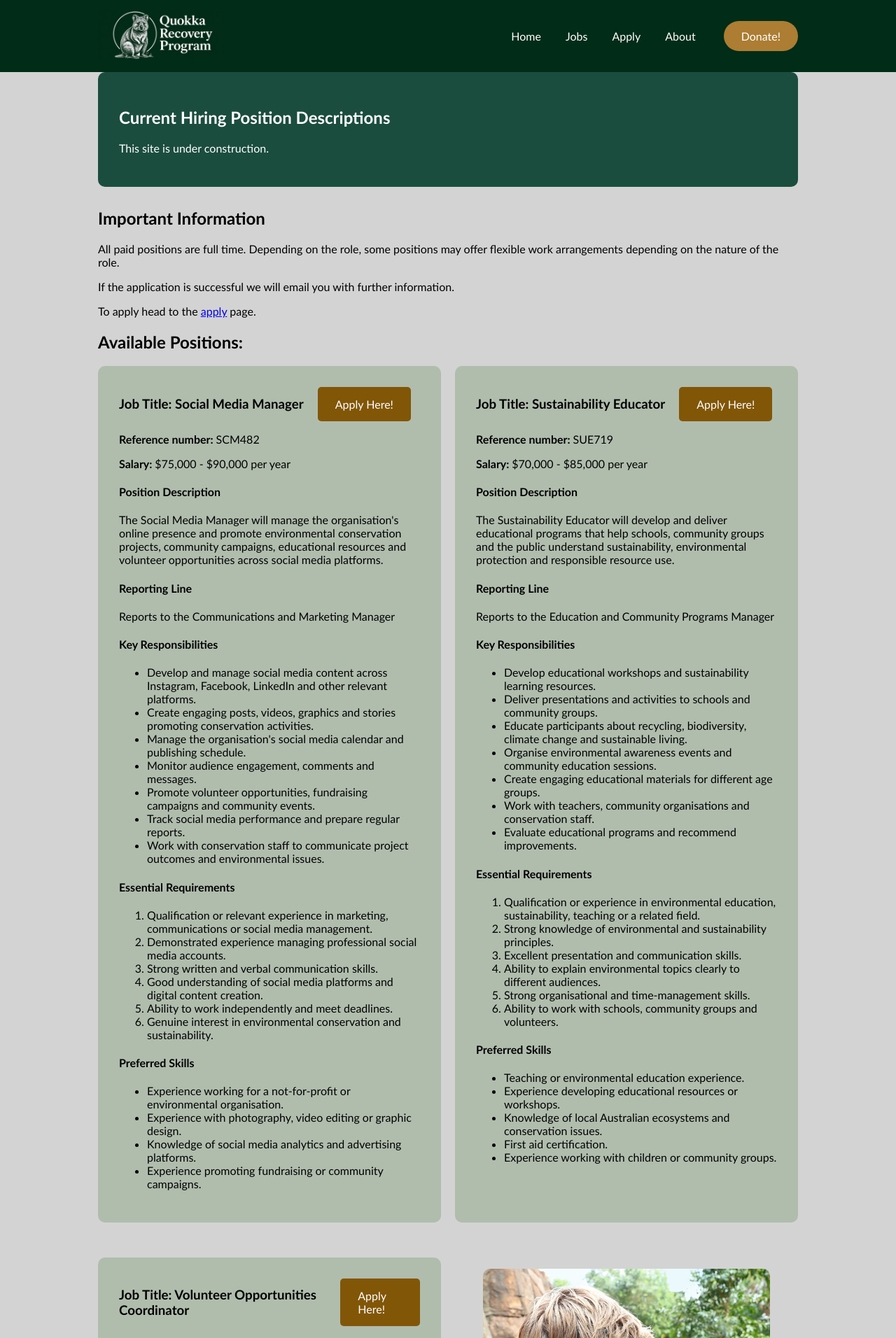
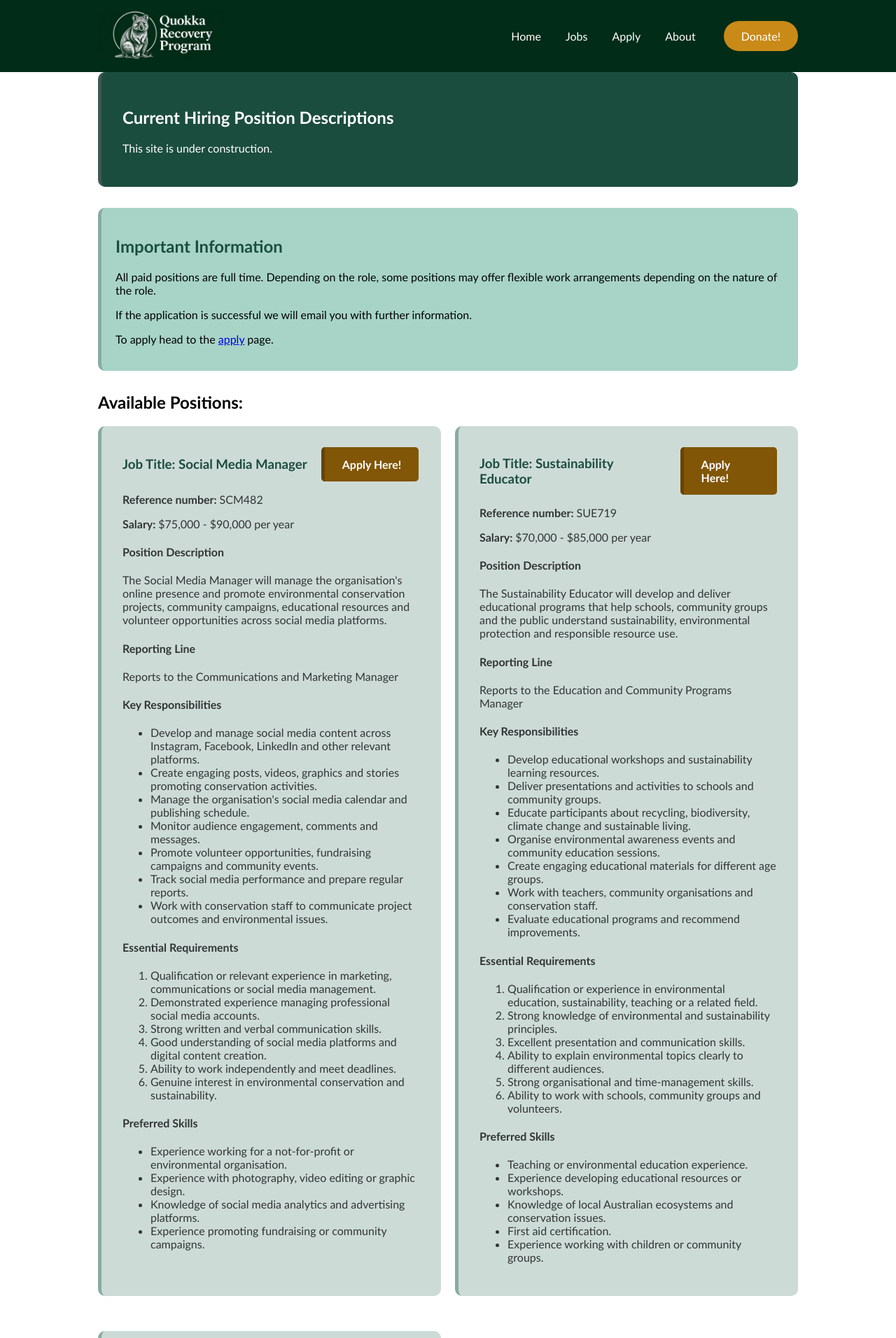
Before and after one commit to 106009537/g05-applied-web-project, a PHP site: page /jobs.html in a window 1280 px wide. Shown: the top 1912 px of the page at 70% size. Run offline with PHP 8.4, Linux system fonts and the light colour scheme.

Commit message:
Changed CSS for jobs.html

```diff
--- a/styles.css
+++ b/styles.css
@@ -41,18 +41,27 @@ nav a {
     color: white;
     text-decoration: none;
 }
+
+nav a:hover {
+    background-color: #143A2F;
+}
+
 .donate-button {
     margin-left: 40px;
 
-    background-color: #AC7D32;
+    background-color: #C98A17;
     color: white;
     padding: 12px 25px;
     border-radius: 25px;
     text-decoration: none;
 }
 
+.donate-button:hover {
+    background-color: #A96F0D;
+}
+
 body {
-  background-color: lightgray;
+  background-color: white;
   font-family: 'Trebuchet MS', 'Lucida Sans Unicode', 'Lucida Grande', 'Lucida Sans', Arial, sans-serif;
 
 }
@@ -268,6 +277,13 @@ dd {
     border-radius: 5px;
     text-decoration: none;
     margin-left: 20px;
+    font-weight: bold;
+    border-left: 5px solid rgb(102, 68, 5);
+}
+
+.apply-here:hover {
+    background-color: rgb(102, 68, 5);
+    border-left: 5px solid rgb(92, 61, 4);
 }
 
 .jobs-grid {
@@ -284,30 +300,41 @@ dd {
 
 .job-heading {
     margin: 0;
+    color: #1B4D3E;
 }
 
 #jobs-title {
     background-color: #1B4D3E;
+    border-left: 5px solid rgb(64, 87, 81);
     color: white;
     padding: 30px;
     border-radius: 10px;
     margin-bottom: 30px;
 }
 
-#jobs-info {
-    color: rgb(0, 0, 0);
-}
-
-.job-heading {
-    color: rgb(0, 0, 0);
-}
-
 .job-block{
-    background-color: #b0bdad;
-    color: black;
+    background-color: #cddbd7;
+    color: #313534;
     padding: 30px;
     margin-bottom: 30px;
     border-radius: 10px;
+    border-left: 5px solid #88aba1;
+}
+
+#jobs-title h1{
+    color: white;
+}
+
+#jobs-info {
+    background-color: #a7d4c7;
+    padding: 20px;
+    border-left: 5px solid #88aba1;
+    border-radius: 10px;
+    margin-bottom: 30px;
+}
+
+#jobs-info h2 {
+    color: #1B4D3E;
 }
 
 .jobs-image {
```
